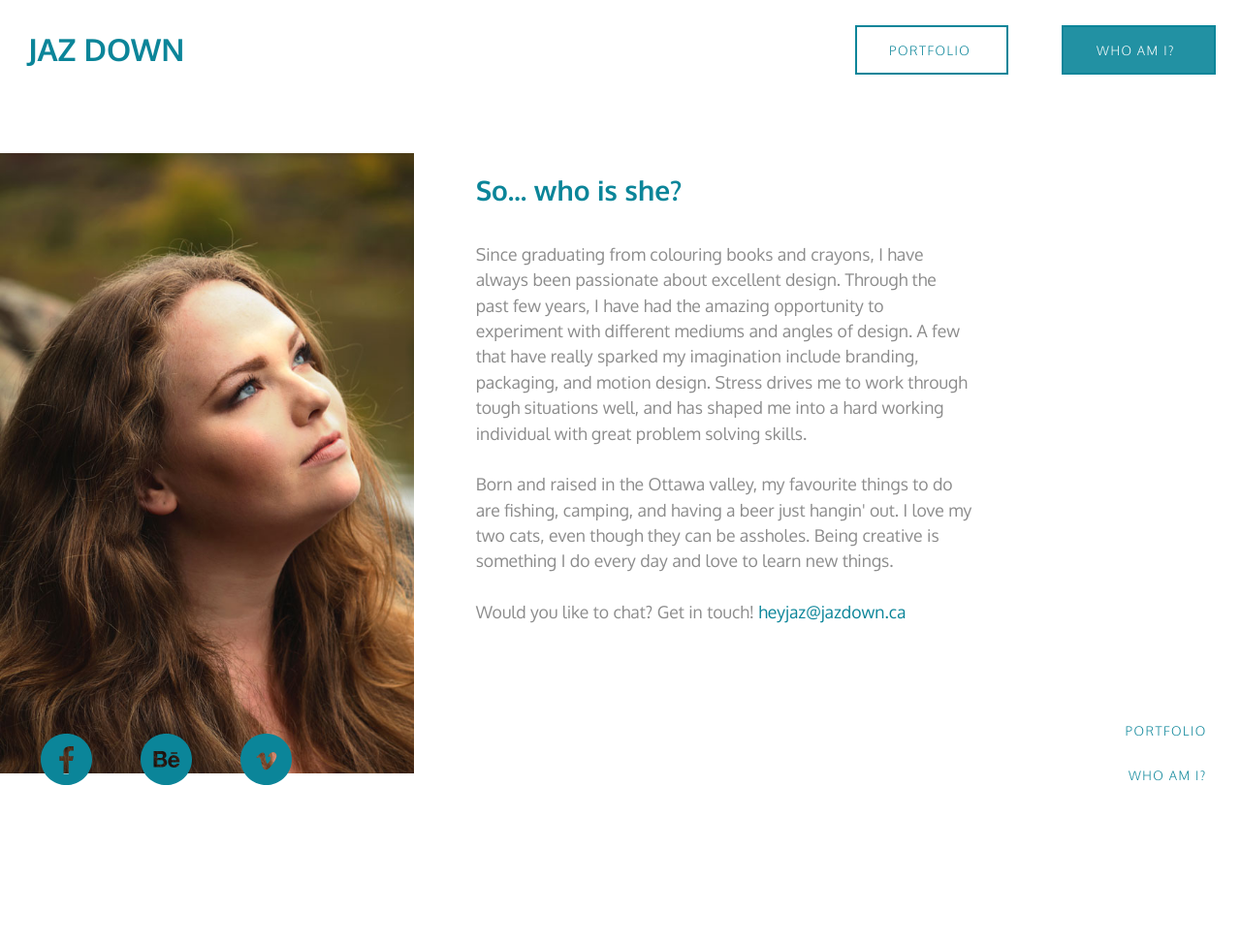
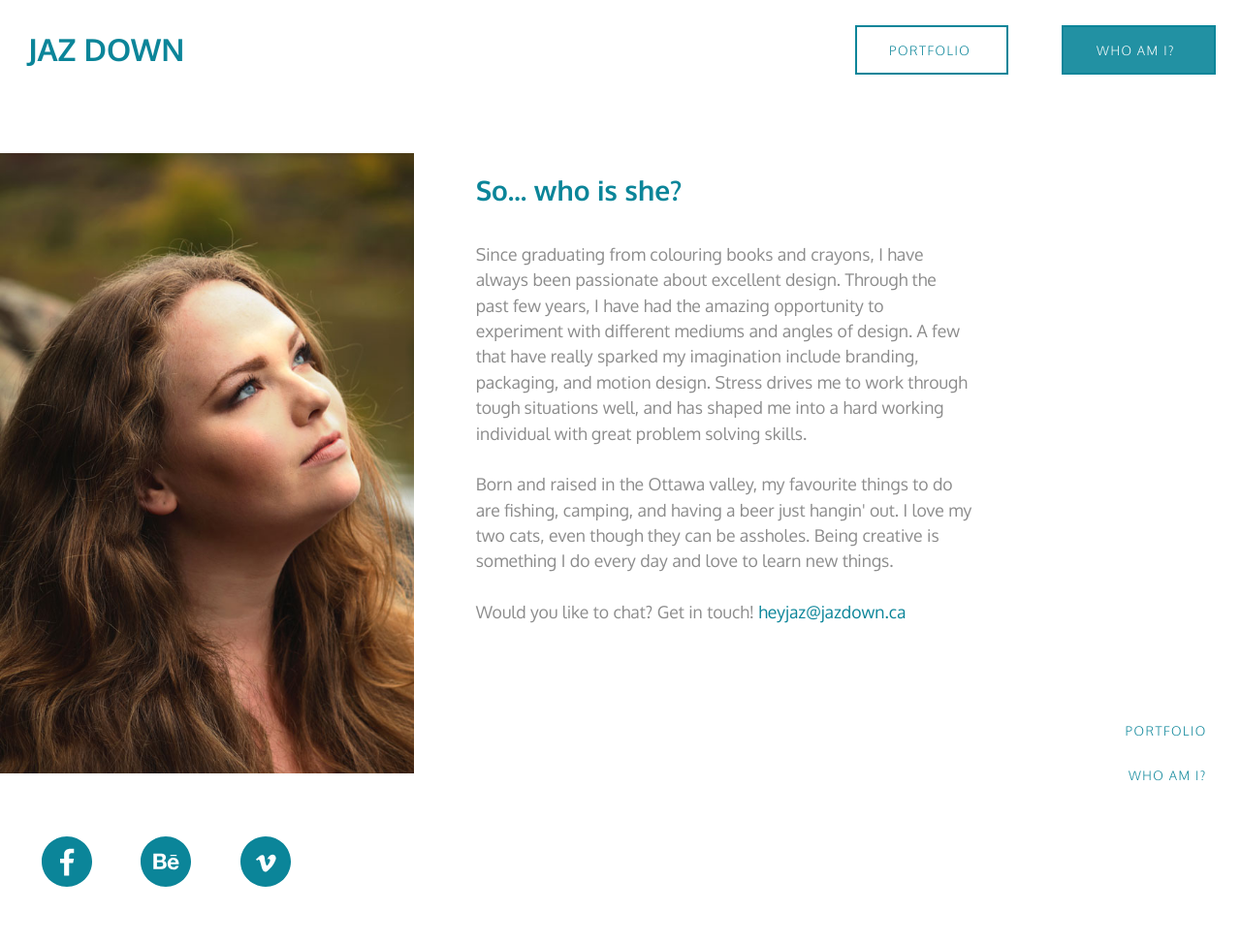
Before and after one commit to jazdown/portfolio, a Jekyll site: the page built from whoami.html, in a window 1280 px wide. Shown: the whole page at 97% size. Built offline with Jekyll 4.4.1, drawn with Linux system fonts in a browser that asks for light colours.

Commit message:
CSS merging
Making all css files point to one portfolio.css file to increase speed
of site

```diff
--- a/css/main.css
+++ b/_includes/css/main.css
@@ -163,58 +163,6 @@
   background-repeat: no-repeat;
 }
 
-/*
-.social-media {
-  margin: 0;
-  padding: 0;
-  padding-top: 45em;
-  padding-bottom: 1em;
-  height: 7em;
-  width: 200px;
-  left: calc(50% - 100px);
-  list-style-type: none;
-  bottom: 0em;
-}
-
-.facebook {
-  position: relative;
-  bottom: 1em;
-  margin: 0;
-  padding: 0;
-  width: 100%;
-  height: 6em;
-  background-image: url(../images/facebook.svg);
-  background-repeat: no-repeat;
-  background-size: 100%;
-  display: inline-block;
-}
-
-.vimeo {
-  position: relative;
-  bottom: 1em;
-  margin: 0;
-  padding: 0;
-  width: 100%;
-  height: 6em;
-  background-image: url(../images/vimeo.svg);
-  background-repeat: no-repeat;
-  background-size: 100%;
-  display: inline-block;
-}
-
-.behance {
-  position: relative;
-  bottom: 1em;
-  margin: 0;
-  padding: 0;
-  width: 100%;
-  height: 6em;
-  background-image: url(../images/behance.svg);
-  background-repeat: no-repeat;
-  background-size: 100%;
-  display: inline-block;
-}*/
-
 .port-title {
   color: #0B8599;
   text-transform: uppercase;
@@ -369,7 +317,7 @@
 
   .soc-med-icons {
     left: 0;
-    bottom: 4em;
+    margin-bottom: 6em;
   }
 
   .nav-item {
@@ -403,7 +351,11 @@
   }
 
   .soc-med-icons {
-    bottom: 6em;
+    margin-bottom: 3em;
     left: 1.5em;
   }
+
+  .footer-nav {
+   bottom: 4em;
+  }
 }
--- a/_layouts/default.html
+++ b/_layouts/default.html
@@ -4,9 +4,7 @@
   <meta charset="utf-8">
   <meta name="viewport" content="width=device-width,initial-scale=1">
   <link href='https://fonts.googleapis.com/css?family=Oxygen:400,300,700' rel='stylesheet' type='text/css'>
-  <link href="{{site.baseurl}}/css/main.css" rel="stylesheet">
-  <link href="{{site.baseurl}}/css/grid.css" rel="stylesheet">
-  <link href="{{site.baseurl}}/css/typography.css" rel="stylesheet">
+  <link href="{{site.baseurl}}/css/portfolio.css" rel="stylesheet">
 </head>
 <body>
 
--- /dev/null
+++ b/css/portfolio.css
@@ -0,0 +1,7 @@
+---
+---
+
+{% include css/modules.css %}
+{% include css/main.css %}
+{% include css/grid.css %}
+{% include css/typography.css %}
```
Also changed, not shown: _includes/css/grid.css (renamed from css/grid.css), _includes/css/typography.css (renamed from css/typography.css).
